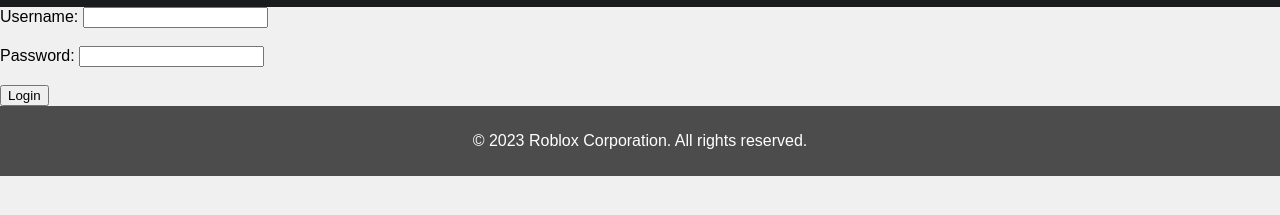
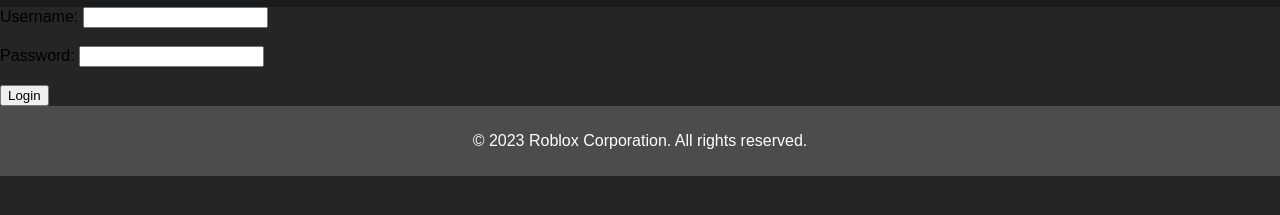
Before and after one commit to Yogesh093/Roblox, a website: page public/index.html in a window 1280 px wide. Shown: the part 63-278 px from the top of the page. Drawn offline with Linux system fonts and the light colour scheme.

Commit message:
euifuiwse

```diff
--- a/public/style.css
+++ b/public/style.css
@@ -2,7 +2,7 @@
     font-family: Arial, sans-serif;
     margin: 0;
     padding: 0;
-    background-color: #f0f0f0;
+    background-color: #232527;
 }
 
 header {
```
